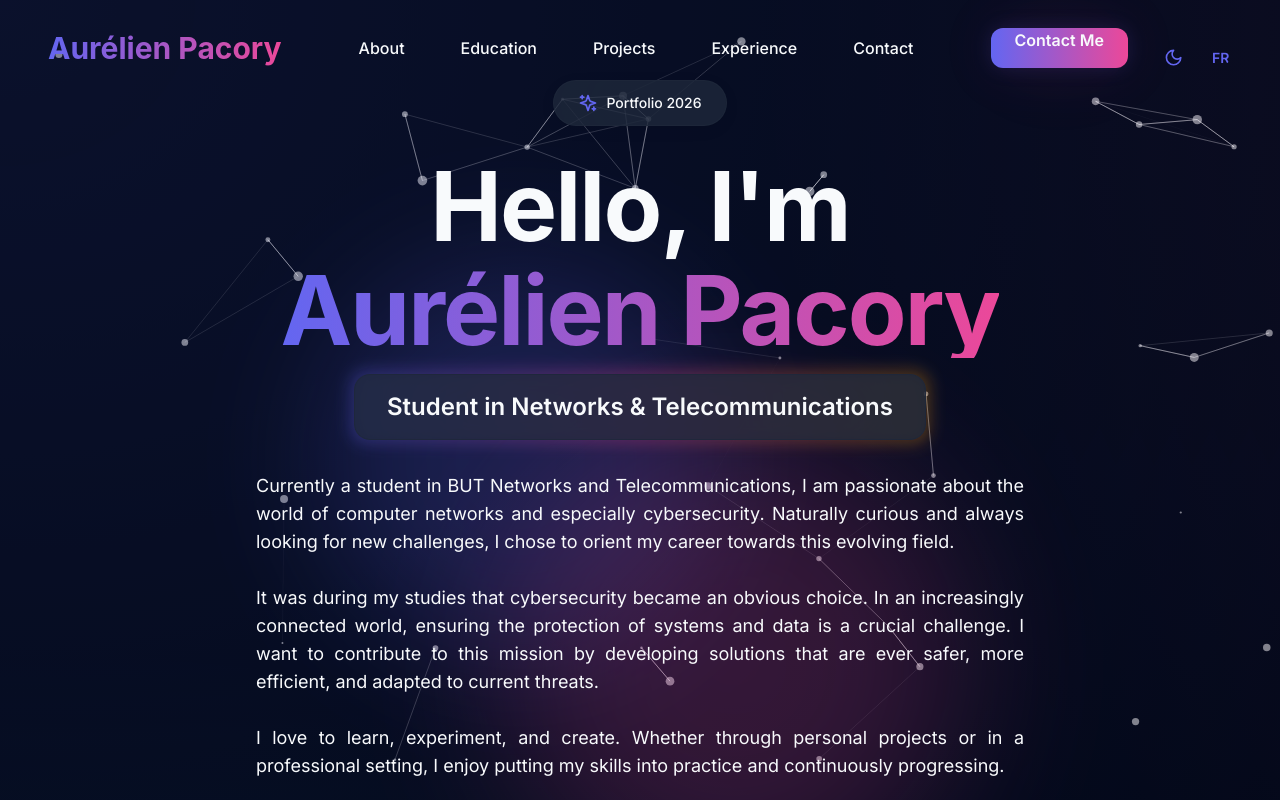
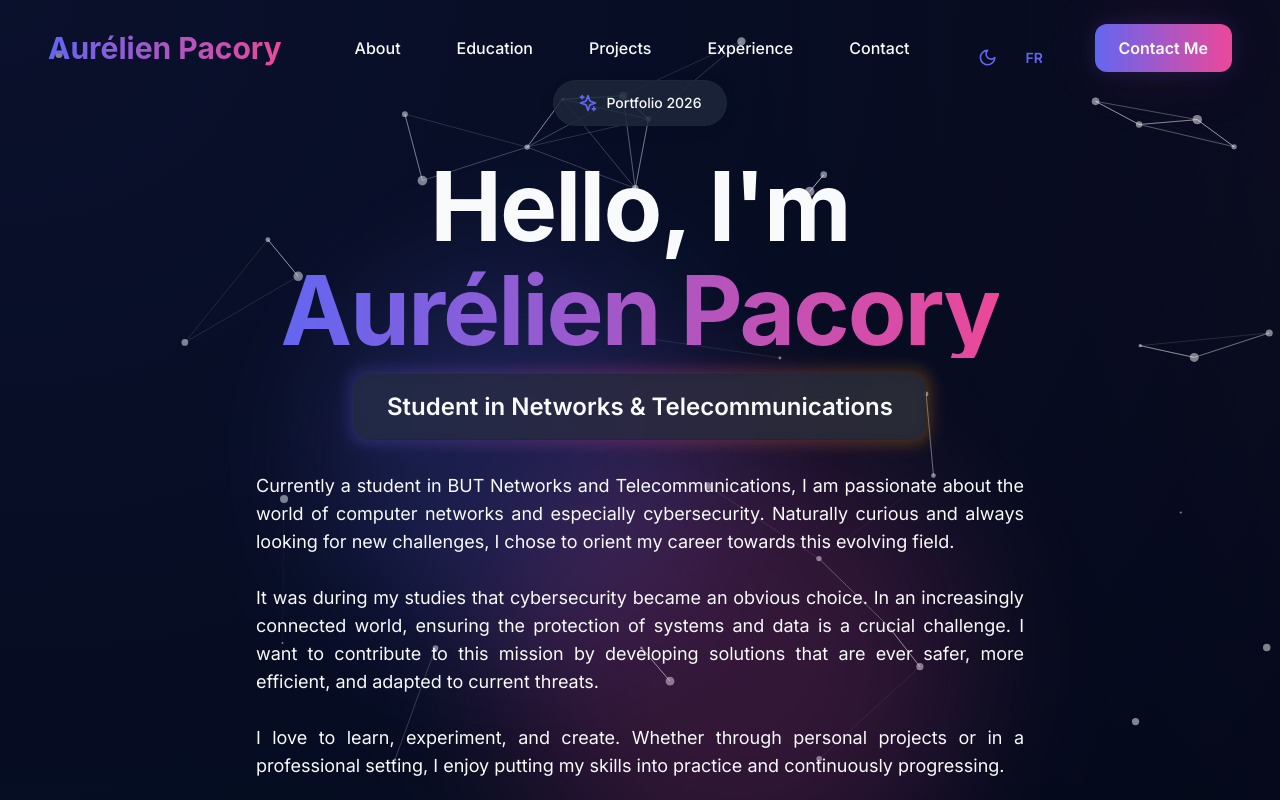
Before and after one commit to AurelienPACORY/AurelienPACORY.github.io, a React (Vite) app: page / in a window 1280 px wide. Shown: the top 800 px of the page. Built offline with nearby package versions, Linux system fonts and the light colour scheme; a web font is replaced by a local one.

Commit message:
Fix: Alignement final des icônes de navigation avec le texte du menu

```diff
--- a/src/components/Navigation.tsx
+++ b/src/components/Navigation.tsx
@@ -54,7 +54,7 @@ export const Navigation = () => {
             />
           </motion.a>
 
-          {/* Desktop Menu */}
+          {/* Desktop Menu & Switchers */}
           <div className="hidden md:flex items-center gap-2">
             {menuItems.map((item, index) => (
               <motion.a
@@ -83,44 +83,37 @@ export const Navigation = () => {
                 />
               </motion.a>
             ))}
+            {/* Switchers are now here */}
+            <div className="flex items-center gap-2 pl-4">
+              <ThemeSwitcher />
+              <LanguageSwitcher />
+            </div>
           </div>
 
-          <div className="hidden md:flex items-center gap-4">
-            {/* CTA Button Desktop */}
+          {/* CTA Button alone on the right */}
+          <div className="hidden md:flex">
             <motion.a
               href="#contact"
+              className="hidden md:block"
+              initial={{ opacity: 0, scale: 0.9 }}
+              animate={{ opacity: 1, scale: 1 }}
+              transition={{ duration: 0.5, delay: 0.4 }}
+            >
+              <motion.div
                 className="
-                hidden md:block
-                px-6 h-10 flex items-center justify-center rounded-xl
+                  px-6 py-3 rounded-xl
                   bg-gradient-to-r from-luxury-accent to-luxury-accent2
                   text-primary-foreground font-semibold
                   glow-effect
                   relative overflow-hidden
                 "
-              initial={{ opacity: 0, scale: 0.9 }}
-              animate={{ opacity: 1, scale: 1 }}
-              transition={{ duration: 0.5, delay: 0.4 }}
                 whileHover={{ scale: 1.05 }}
                 whileTap={{ scale: 0.95 }}
               >
                 {t('navigation.contact_me')}
+              </motion.div>
             </motion.a>
-            {/* Switchers Group */}
-            <div className="flex items-center gap-2">
-              <ThemeSwitcher />
-              <LanguageSwitcher />
           </div>
-          </div>
-
-
-          {/* Mobile Menu Button */}
-          <motion.button
-            onClick={() => setIsOpen(!isOpen)}
-            className="md:hidden glass-strong p-3 rounded-xl"
-            whileTap={{ scale: 0.9 }}
-          >
-            {isOpen ? <X size={24} /> : <Menu size={24} />}
-          </motion.button>
         </div>
 
         {/* Mobile Menu */}
@@ -168,9 +161,9 @@ export const Navigation = () => {
             >
               {t('navigation.contact_me')}
             </motion.a>
-            <div className="flex justify-center pt-4 gap-4"> {/* Add gap for LanguageSwitcher */}
+            <div className="flex justify-center pt-4 gap-4">
               <ThemeSwitcher />
-              <LanguageSwitcher /> {/* Add LanguageSwitcher */}
+              <LanguageSwitcher />
             </div>
           </motion.div>
         )}
```
Lines whose indentation alone changed are shown as unchanged.
